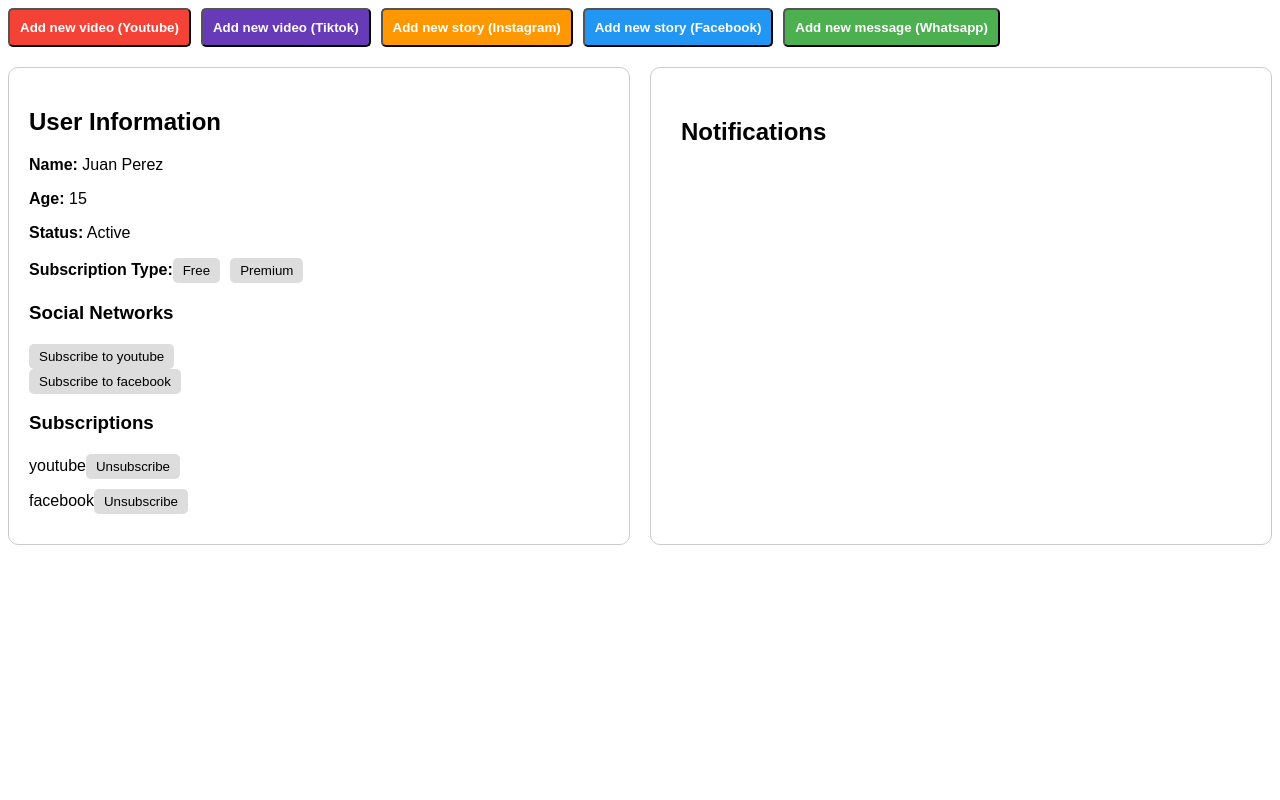
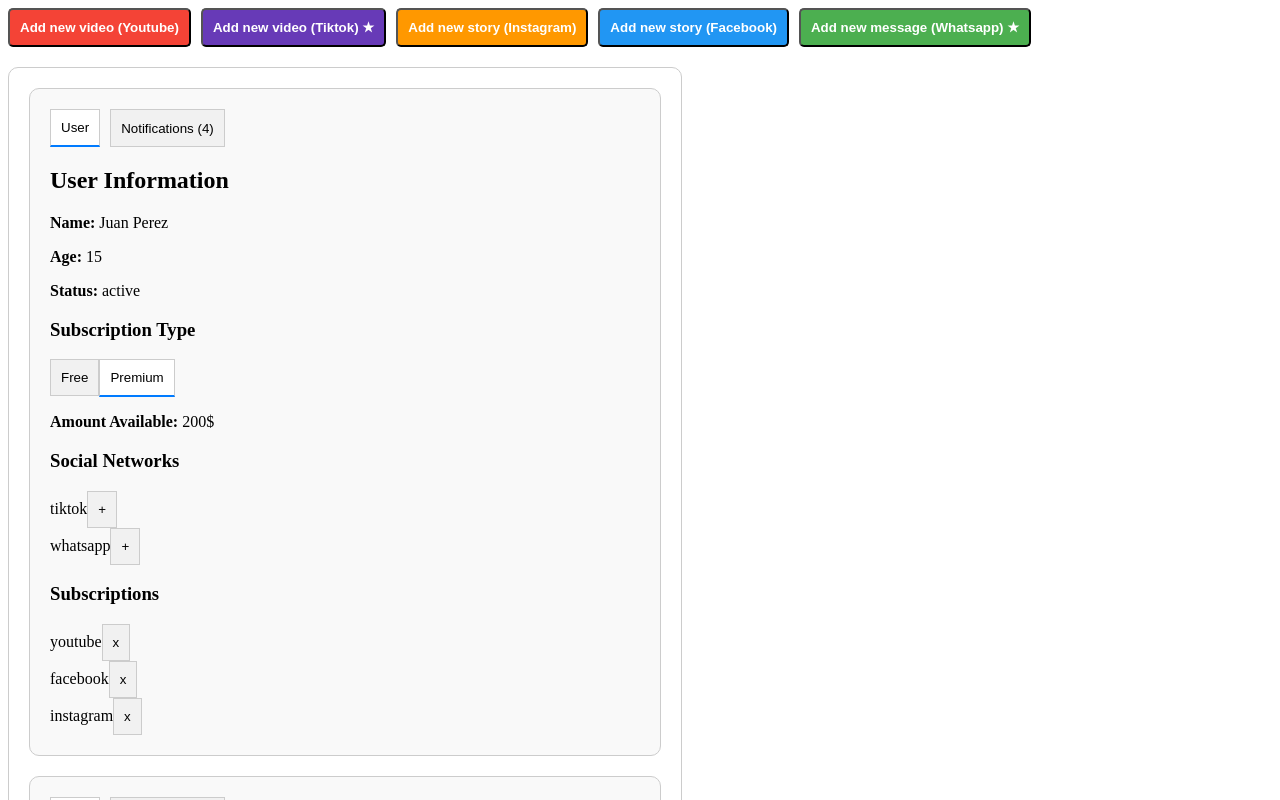
Before and after one commit to dis0400/Certi_Angular, an Angular app: page / in a window 1280 px wide. Shown: the top 800 px of the page. Built offline with nearby package versions, Linux system fonts and the light colour scheme.

Commit message:
[21-10-2024]SecondTest

```diff
--- a/src/app/app.component.html
+++ b/src/app/app.component.html
@@ -1,16 +1,14 @@
 <div class="header">
   <button class="btn youtube" (click)="addNewNotification('youtube', 'added a new video')">Add new video (Youtube)</button>
-  <button class="btn tiktok" (click)="addNewNotification('tiktok', 'added a new video')">Add new video (Tiktok)</button>
+  <button class="btn tiktok" (click)="addNewNotification('tiktok', 'added a new video')">Add new video (Tiktok) ★</button>
   <button class="btn instagram" (click)="addNewNotification('instagram', 'added a new story')">Add new story (Instagram)</button>
   <button class="btn facebook" (click)="addNewNotification('facebook', 'added a new story')">Add new story (Facebook)</button>
-  <button class="btn whatsapp" (click)="addNewNotification('whatsapp', 'sent a new message')">Add new message (Whatsapp)</button>
+  <button class="btn whatsapp" (click)="addNewNotification('whatsapp', 'sent a new message')">Add new message (Whatsapp) ★</button>
 </div>
 
 <div class="content">
   <div class="user-section">
     <app-user></app-user>
   </div>
-  <div class="notification-section">
-    <app-notification></app-notification>
-  </div>
+
 </div>
--- a/src/app/app.component.ts
+++ b/src/app/app.component.ts
@@ -2,19 +2,62 @@ import { Component } from '@angular/core';
 import { UserComponent } from './user/user.component';
 import { NotificationComponent } from './notification/notification.component';
 import { NotificationService } from './notification.service';
+import { data, socialNetworks } from './data';
 
 @Component({
   selector: 'app-root',
-  standalone: true, // Definir el componente root como standalone
+  standalone: true,
   templateUrl: './app.component.html',
   styleUrls: ['./app.component.scss'],
-  imports: [UserComponent, NotificationComponent] // Importar los componentes independientes
+  imports: [UserComponent, NotificationComponent]
 })
 export class AppComponent {
+  activeTab: 'user' | 'notifications' = 'user';
+  users = Object.values(data);
+
   constructor(private notificationService: NotificationService) {}
+
+  showUser() {
+    this.activeTab = 'user';
+  }
+
+  showNotifications() {
+    this.activeTab = 'notifications';
+  }
 
   addNewNotification(network: string, message: string): void {
     const isPremium = ['tiktok', 'whatsapp'].includes(network);
     this.notificationService.addNotification(network, message, isPremium);
+
+    const platformData = socialNetworks.find(s => s.platform === network);
+
+    if (platformData) {
+      this.sendNotification(platformData);
+    }
+  }
+
+  sendNotification(network: any) {
+    const platformId = network.id;
+
+    for (let user of this.users) {
+      if (user.subscriptions.includes(platformId)) {
+
+        if (network.platform === 'tiktok' || network.platform === 'whatsapp') {
+          if (user.subscriptionType === 'premium') {
+            if (user.amountAvailable >= 5) {
+              user.amountAvailable -= 5;
+              user.notifications.push(`${network.platform} sent a new ${network.type}`);
+            } else {
+              console.log(`${user.name} does not have enough balance to receive a notification from ${network.platform}`);
+            }
+          } else {
+            console.log(`${user.name} cannot receive notifications from ${network.platform}`);
+          }
+        } else {
+
+          user.notifications.push(`${network.platform} added a new ${network.type}`);
+        }
+      }
+    }
   }
 }
--- a/src/app/notification.service.ts
+++ b/src/app/notification.service.ts
@@ -12,7 +12,7 @@ interface Notification {
 export class NotificationService {
   private notifications: Notification[] = [];
   private notificationSubject: BehaviorSubject<Notification[]> = new BehaviorSubject(this.notifications);
-  private amountAvailable: BehaviorSubject<number> = new BehaviorSubject(30); // Inicializado en 30$
+  private amountAvailable: BehaviorSubject<number> = new BehaviorSubject(30);
 
   constructor() {}
 
@@ -27,7 +27,7 @@ export class NotificationService {
   addNotification(network: string, message: string, isPremium: boolean): void {
     const currentAmount = this.amountAvailable.value;
     if (isPremium && currentAmount >= 5) {
-      this.amountAvailable.next(currentAmount - 5); // Descontar 5$ por notificación premium
+      this.amountAvailable.next(currentAmount - 5);
     }
 
     if (!isPremium || (isPremium && currentAmount >= 5)) {
--- a/src/app/notification/notification.component.ts
+++ b/src/app/notification/notification.component.ts
@@ -5,7 +5,7 @@ import { Observable } from 'rxjs';
 
 @Component({
   selector: 'app-notification',
-  standalone: true, // Esto hace que el componente sea independiente
+  standalone: true,
   templateUrl: './notification.component.html',
   styleUrls: ['./notification.component.scss'],
   imports: [CommonModule]
--- a/src/app/user/user.component.html
+++ b/src/app/user/user.component.html
@@ -1,33 +1,48 @@
-<div class="user-info">
-    <h2>User Information</h2>
-    <p><strong>Name:</strong> Juan Perez</p>
-    <p><strong>Age:</strong> 15</p>
-    <p><strong>Status:</strong> Active</p>
-
-    <div class="subscription-type">
-      <label><strong>Subscription Type:</strong></label>
-      <button (click)="toggleSubscription('Free')">Free</button>
-      <button (click)="toggleSubscription('Premium')">Premium</button>
-    </div>
-
-    <div *ngIf="subscriptionType === 'Premium'">
-      <p><strong>Amount available:</strong> {{ amountAvailable$ | async }}$</p>
-    </div>
-
-    <h3>Social Networks</h3>
-    <div class="networks">
-      <div *ngFor="let network of networks">
-        <button *ngIf="canSubscribeToNetwork(network)" (click)="subscribedNetworks.push(network)">
-          Subscribe to {{ network }}
+<div class="user-grid">
+    <div *ngFor="let user of users" class="user-section">
+      <div class="tabs">
+        <button (click)="showUserInfo(user.user_id)" [class.active]="activeTabs[user.user_id] === 'user'">User</button>
+        <button (click)="showNotifications(user.user_id)" [class.active]="activeTabs[user.user_id] === 'notifications'">
+          Notifications ({{ getFilteredNotifications(user).length }})
         </button>
       </div>
-    </div>
 
-    <h3>Subscriptions</h3>
-    <div class="subscriptions">
-      <div *ngFor="let network of subscribedNetworks">
-        <span>{{ network }}</span>
-        <button (click)="unsubscribe(network)">Unsubscribe</button>
+      <div *ngIf="activeTabs[user.user_id] === 'user'">
+        <h2>User Information</h2>
+        <p><strong>Name:</strong> {{ user.name }}</p>
+        <p><strong>Age:</strong> {{ user.age }}</p>
+        <p><strong>Status:</strong> {{ user.status }}</p>
+
+        <h3>Subscription Type</h3>
+        <button [class.active]="user.subscriptionType === 'free'" (click)="toggleSubscription(user, 'free')">Free</button>
+        <button [class.active]="user.subscriptionType === 'premium'" (click)="toggleSubscription(user, 'premium')">Premium</button>
+
+        <p><strong>Amount Available:</strong> {{ user.amountAvailable }}$</p>
+
+        <div class="social-networks">
+          <h3>Social Networks</h3>
+          <div class="network" *ngFor="let network of socialNetworks">
+            <div *ngIf="!user.subscriptions.includes(network.id)">
+              <span>{{ network.platform }}</span>
+              <button (click)="subscribe(user, network)">+</button>
+            </div>
+          </div>
+        </div>
+
+        <div class="subscriptions">
+          <h3>Subscriptions</h3>
+          <div class="subscription" *ngFor="let sub of user.subscriptions">
+            <span>{{ getPlatformName(sub) }}</span>
+            <button (click)="unsubscribe(user, sub)">x</button>
+          </div>
+        </div>
+      </div>
+
+      <div *ngIf="activeTabs[user.user_id] === 'notifications'">
+        <h2>Notifications</h2>
+        <ul>
+          <li *ngFor="let notification of getFilteredNotifications(user)">{{ notification }}</li>
+        </ul>
       </div>
     </div>
   </div>
--- a/src/app/user/user.component.scss
+++ b/src/app/user/user.component.scss
@@ -1,27 +1,25 @@
-.user-info {
-    font-family: Arial, sans-serif;
-  }
-
-  .subscription-type button {
-    margin-right: 10px;
-  }
-
-  .networks, .subscriptions {
-    margin-top: 20px;
-  }
-
-  .subscriptions div {
+.tabs {
+    display: flex;
+    gap: 10px;
     margin-bottom: 10px;
   }
 
   button {
-    padding: 5px 10px;
-    background-color: #ddd;
-    border: none;
-    border-radius: 5px;
+    padding: 10px;
+    border: 1px solid #ccc;
+    background-color: #f1f1f1;
     cursor: pointer;
   }
 
-  button:hover {
-    background-color: #ccc;
+  button.active {
+    background-color: white;
+    border-bottom: 2px solid #007bff;
   }
+
+  .user-section {
+    padding: 20px;
+    border: 1px solid #ccc;
+    border-radius: 10px;
+    background-color: #f9f9f9;
+    margin-bottom: 20px;
+  }
--- a/src/app/user/user.component.ts
+++ b/src/app/user/user.component.ts
@@ -1,40 +1,58 @@
-import { Component } from '@angular/core';
+import { Component, OnInit } from '@angular/core';
 import { CommonModule } from '@angular/common';
-import { NotificationService } from '../notification.service';
-import { Observable } from 'rxjs';
+import { data, socialNetworks } from '../data';
 
 @Component({
   selector: 'app-user',
-  standalone: true, // Esto hace que el componente sea independiente
+  standalone: true,
   templateUrl: './user.component.html',
   styleUrls: ['./user.component.scss'],
-  imports: [CommonModule] // Si necesitas más módulos, los importas aquí
+  imports: [CommonModule]
 })
-export class UserComponent {
-  subscriptionType: 'Free' | 'Premium' = 'Free';
-  amountAvailable$: Observable<number>;
-  networks = ['youtube', 'facebook', 'tiktok', 'whatsapp'];
-  subscribedNetworks = ['youtube', 'facebook'];
+export class UserComponent implements OnInit {
+  activeTabs: { [key: string]: 'user' | 'notifications' } = {};
+  users = Object.values(data);
+  socialNetworks = socialNetworks;
 
-  constructor(private notificationService: NotificationService) {
-    this.amountAvailable$ = this.notificationService.getAmountAvailable();
+  ngOnInit() {
+    this.users.forEach(user => {
+      this.activeTabs[user.user_id] = 'user';
+    });
   }
 
-  toggleSubscription(type: 'Free' | 'Premium'): void {
-    this.subscriptionType = type;
+  showUserInfo(userId: string) {
+    this.activeTabs[userId] = 'user';
   }
 
-  isPremiumNetwork(network: string): boolean {
-    return ['tiktok', 'whatsapp'].includes(network);
+  showNotifications(userId: string) {
+    this.activeTabs[userId] = 'notifications';
   }
 
-  canSubscribeToNetwork(network: string): boolean {
-    return (
-      this.subscriptionType === 'Premium' || !this.isPremiumNetwork(network)
-    );
-  }
-  unsubscribe(network: string): void {
-    this.subscribedNetworks = this.subscribedNetworks.filter(n => n !== network);
+  subscribe(user: any, network: any) {
+    user.subscriptions.push(network.id);
   }
 
+  unsubscribe(user: any, networkId: number) {
+    user.subscriptions = user.subscriptions.filter((id: number) => id !== networkId);
+  }
+
+  getPlatformName(platformId: number) {
+    const platform = this.socialNetworks.find(network => network.id === platformId);
+    return platform ? platform.platform : '';
+  }
+
+  getFilteredNotifications(user: any) {
+    if (user.subscriptionType === 'free') {
+      return user.notifications.filter((notification: string) =>
+        !['tiktok', 'whatsapp'].some(premiumPlatform =>
+          notification.toLowerCase().includes(premiumPlatform)
+        )
+      );
+    }
+    return user.notifications;
+  }
+
+  toggleSubscription(user: any, type: 'free' | 'premium') {
+    user.subscriptionType = type;
+  }
 }
```
